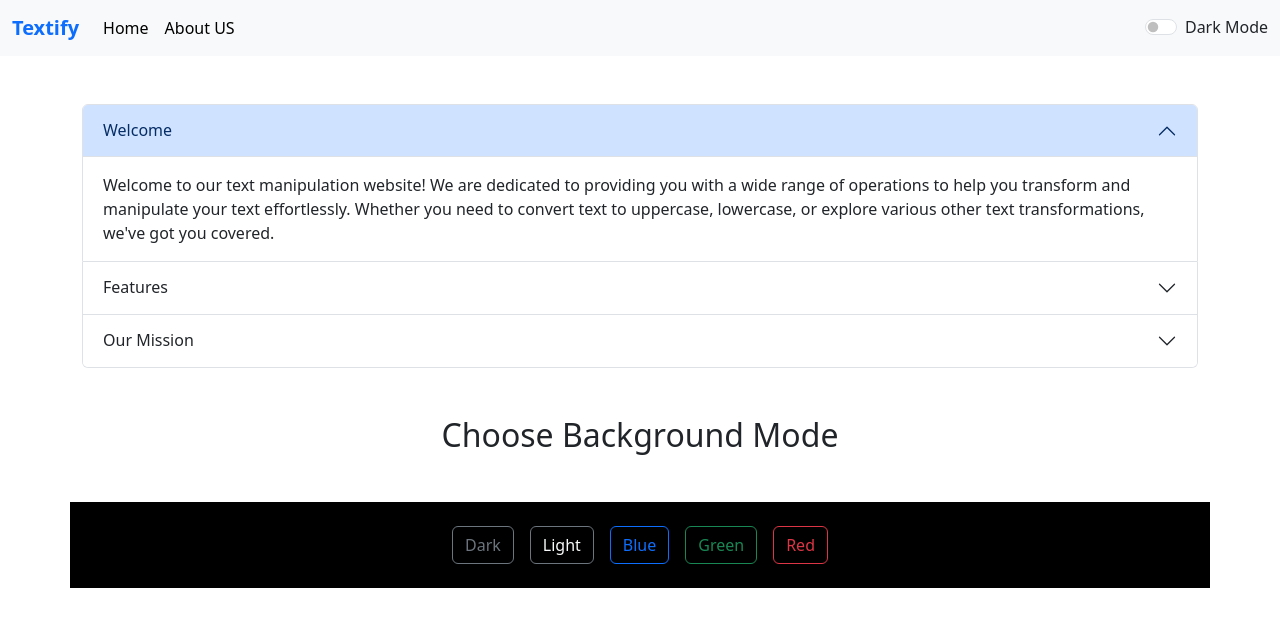
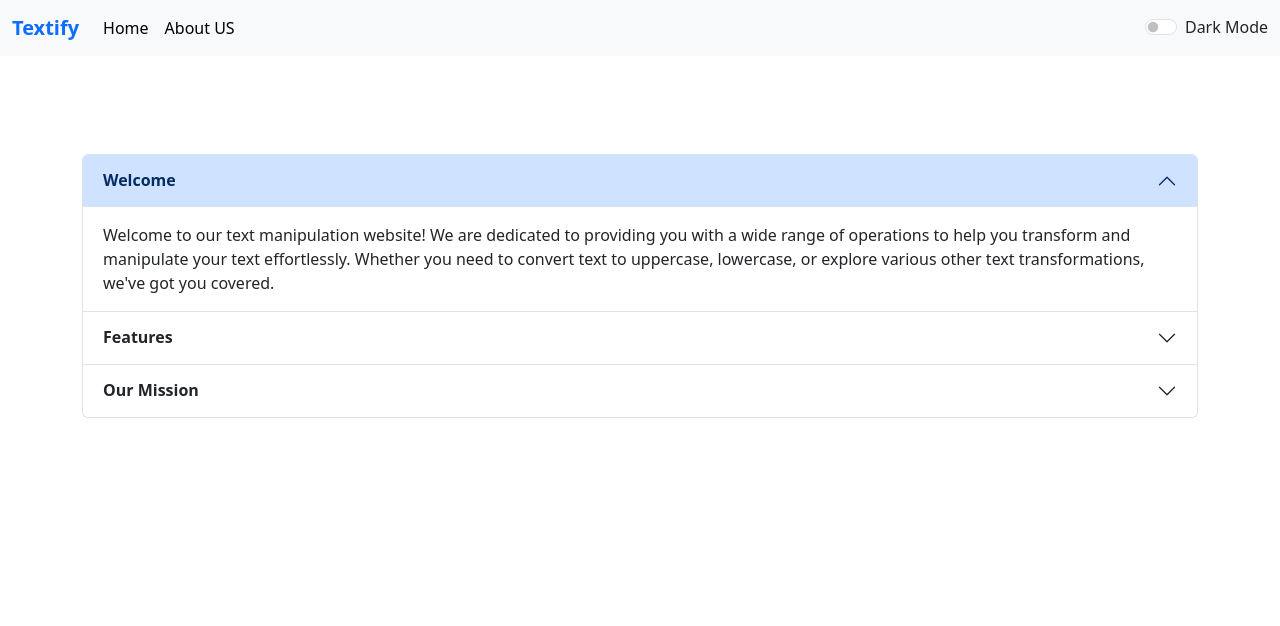
Before and after one commit to jayminDarji2003/React-Learning-CodeWithHarry, a React (Create React App) app in the folder First project/Textify project/: page /about in a window 1280 px wide. Shown: the top 626 px of the page. Built offline with nearby package versions, Linux system fonts and the light colour scheme.

Commit message:
done with the lecture

```diff
--- a/First project/Textify project/src/App.js
+++ b/First project/Textify project/src/App.js
@@ -70,7 +70,7 @@ function App() {
                 </div>
               }
             />
-            <Route path="/about" element={<About />} />
+            <Route path="/about" mode={mode} element={<About />} />
           </Route>
         </Routes>
       </BrowserRouter>
--- a/First project/Textify project/src/components/About.js
+++ b/First project/Textify project/src/components/About.js
@@ -1,25 +1,9 @@
 import React from "react";
 
-function About() {
-  const changeToDark = () => {
-    document.body.style.backgroundColor = "#6C757D";
-  };
-  const changeToWhite = () => {
-    document.body.style.backgroundColor = "#fff";
-  };
-  const changeToBlue = () => {
-    document.body.style.backgroundColor = "#0D6EFD";
-  };
-  const changeToGreen = () => {
-    document.body.style.backgroundColor = "#1A814C";
-  };
-  const changeToRed = () => {
-    document.body.style.backgroundColor = "#DC3545";
-  };
-
+function About(props) {
   return (
     <div>
-      <div className="accordion container my-5" id="accordionExample">
+      <div className="accordion container my-5"  id="accordionExample">
         <div className="accordion-item">
           <h2 className="accordion-header">
             <button
@@ -30,7 +14,7 @@ function About() {
               aria-expanded="true"
               aria-controls="collapseOne"
             >
-              Welcome
+              <strong>Welcome</strong>
             </button>
           </h2>
           <div
@@ -57,7 +41,7 @@ function About() {
               aria-expanded="false"
               aria-controls="collapseTwo"
             >
-              Features
+              <strong>Features</strong>
             </button>
           </h2>
           <div
@@ -86,7 +70,7 @@ function About() {
               aria-expanded="false"
               aria-controls="collapseThree"
             >
-              Our Mission
+              <strong>Our Mission</strong>
             </button>
           </h2>
           <div
@@ -104,84 +88,6 @@ function About() {
           </div>
         </div>
       </div>
-
-      <div className="titleColor my-5">
-        <h2 className="text-center">Choose Background Mode</h2>
-      </div>
-
-      <div className="container w-auto bg-black d-flex justify-content-center gap-3 p-4">
-        <input
-          type="radio"
-          class="btn-check"
-          name="options-outlined"
-          id="dark"
-          autocomplete="off"
-        />
-        <label
-          class="btn btn-outline-secondary"
-          onClick={changeToDark}
-          for="dark"
-        >
-          Dark
-        </label>
-
-        <input
-          type="radio"
-          class="btn-check text-secondary-emphasis"
-          name="options-outlined"
-          id="light"
-          autocomplete="off"
-          // checked
-        />
-        <label
-          class="btn btn-outline-light border-1 border-secondary"
-          onClick={changeToWhite}
-          for="light"
-        >
-          Light
-        </label>
-
-        <input
-          type="radio"
-          class="btn-check"
-          name="options-outlined"
-          id="blue"
-          autocomplete="off"
-        />
-        <label
-          class="btn btn-outline-primary"
-          onClick={changeToBlue}
-          for="blue"
-        >
-          Blue
-        </label>
-
-        <input
-          type="radio"
-          class="btn-check"
-          name="options-outlined"
-          id="green"
-          autocomplete="off"
-        />
-        <label
-          class="btn btn-outline-success"
-          onClick={changeToGreen}
-          for="green"
-        >
-          Green
-        </label>
-
-        <input
-          type="radio"
-          class="btn-check"
-          name="options-outlined"
-          id="red"
-          autocomplete="off"
-        />
-        <label class="btn btn-outline-danger" onClick={changeToRed} for="red">
-          Red
-        </label>
-      </div>
     </div>
   );
 }
--- a/First project/Textify project/src/components/Alert.js
+++ b/First project/Textify project/src/components/Alert.js
@@ -2,20 +2,16 @@ import React from "react";
 
 function Alert(props) {
   return (
-    props.alert && (
+    <div style={{height: '50px'}}>
+      {props.alert && (
       <div
         className={`alert alert-success alert-dismissible fade show`}
         role="alert"
       >
         {props.alert.msg} <strong>{props.alert.type}</strong>
-        {/* <button
-          type="button"
-          className="btn-close"
-          data-bs-dismiss="alert"
-          aria-label="Close"
-        ></button> */}
       </div>
-    )
+      )}
+    </div>
   );
 }
 
--- a/First project/Textify project/src/components/TextForm.js
+++ b/First project/Textify project/src/components/TextForm.js
@@ -46,11 +46,7 @@ export default function TextForm(props) {
     // navigator.clipboard.writeText(text.value);
     // props.showAlert("Copy to Clipboard", "Successful");
   };
-  const CopyTo = ()=>{
-    // var text = document.getElementById("myTextBox");
-    // navigator.clipboard.writeText(text.value);
-    // props.showAlert("Copied to ClipBoard ","success")
- }
+
 
   const handleExtraSpaces = () => {
     let newText = text.replace(/\s+/g, " ").trim();
@@ -134,8 +130,7 @@ export default function TextForm(props) {
         <button
           type="button"
           className="btn btn-primary w-auto"
-          // onClick={handleCopy}
-          onClick={CopyTo}
+          onClick={handleCopy}
           disabled={text.length === 0}
         >
           Copy Text
@@ -173,10 +168,10 @@ export default function TextForm(props) {
         <div>
           <h3 className="text-center fw-bold">Your Text Summary</h3>
           <p className="text-center">
-            {text === "" ? 0: text.split(" ").length-1} words and {text.length} characters
+            {text.split(" ").filter((element)=>{return element.length !== 0}).length} words and {text.length} characters
           </p>
           <p className="text-center">
-            {0.008 * text.split(" ").length} Minutes to Read
+            {0.008 * text.split(" ").filter((element)=>{return element.length !== 0}).length} Minutes to Read
           </p>
         </div>
       </div>
```
